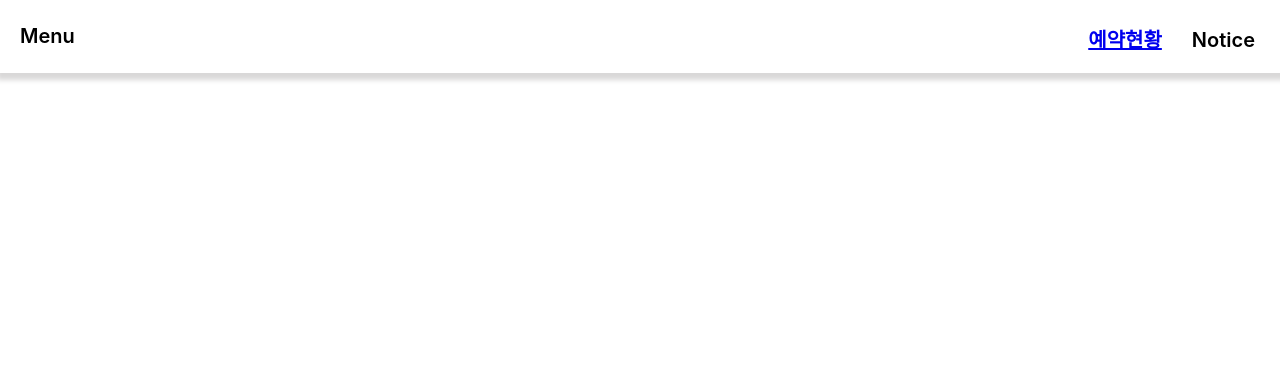
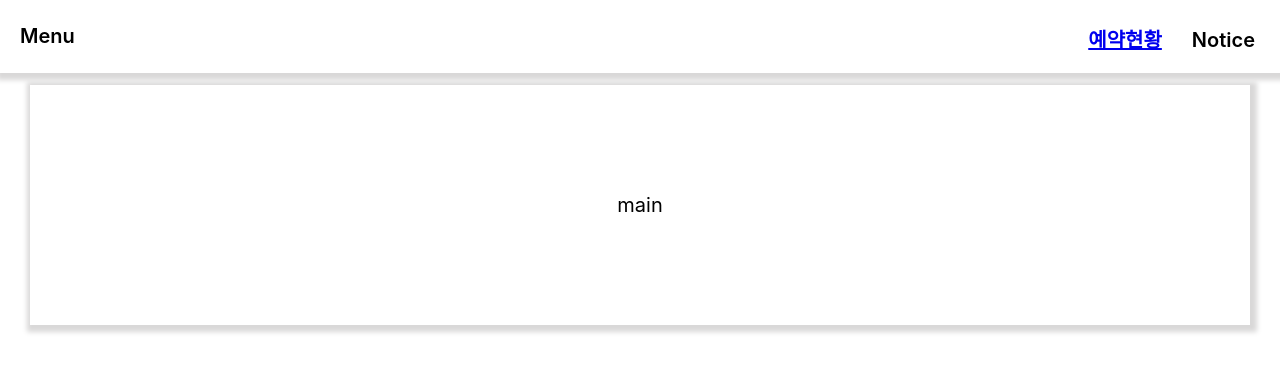
Before and after one commit to Espi8624/reservation_web, a React (Create React App) app: page / in a window 1280 px wide. Before the commit this address had no page. Shown: the top 372 px of the page. Built offline with nearby package versions, Linux system fonts and the light colour scheme.

Commit message:
add main page

```diff
--- a/src/App.js
+++ b/src/App.js
@@ -43,12 +43,23 @@ function ReservationPage() {
   );
 }
 
+function MainPage() {
+  return (
+    <>
+      <div className="content">
+        main
+      </div>
+    </>
+  );
+}
+
 function App() {
   return (
     <BrowserRouter>
       <div className="App">
         <NavigationBar />
         <Routes>
+          <Route path='/' element={<MainPage/>}></Route>
           <Route path='/reservation' element={<ReservationPage/>}/>
         </Routes>
       </div>
```
